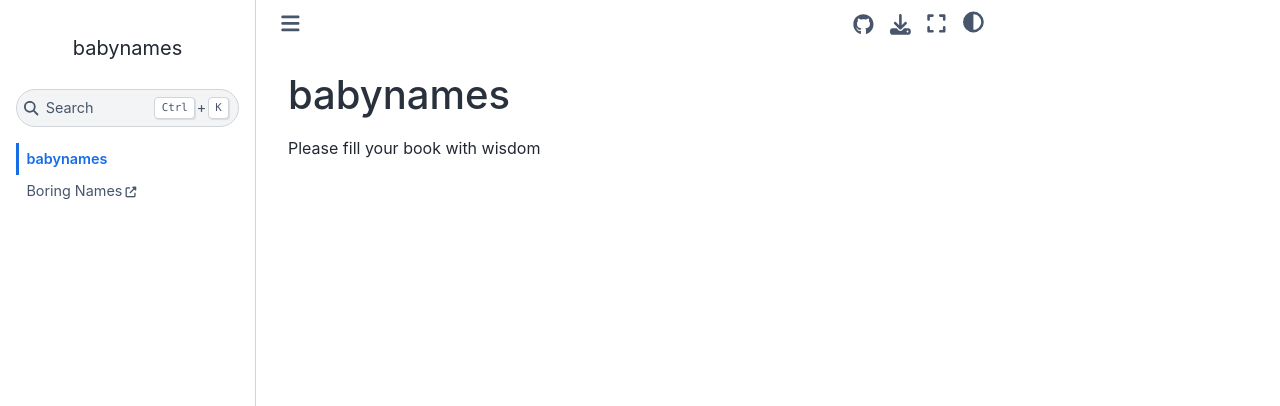
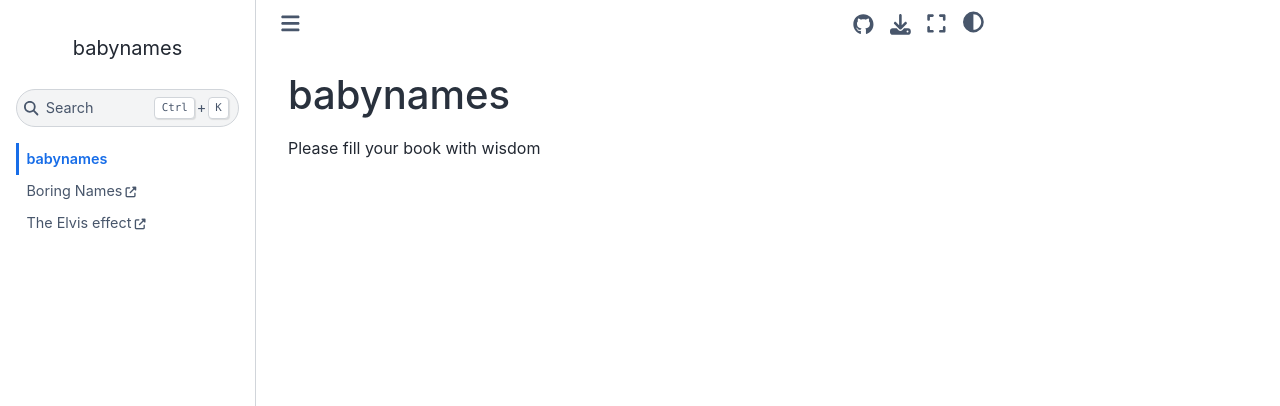
Before and after one commit to tschm/babynames, a Jupyter Book: the page built from book/docs/index.md, in a window 1280 px wide. Shown: the top 406 px of the page. Built offline with Jupyter Book 1.0.4 settings and Sphinx 7.4.7 and the Sphinx Book theme 1.1.4, drawn with Linux system fonts in a browser that asks for light colours.

Commit message:
Update _toc.yml

```diff
--- a/book/_toc.yml
+++ b/book/_toc.yml
@@ -5,3 +5,6 @@ root: docs/index
 chapters:
     - url: https://tschm.github.io/babynames/marimo/boring.html
       title: Boring Names
+
+    - url: https://tschm.github.io/babynames/marimo/elivs.html
+      title: The Elvis effect
```
